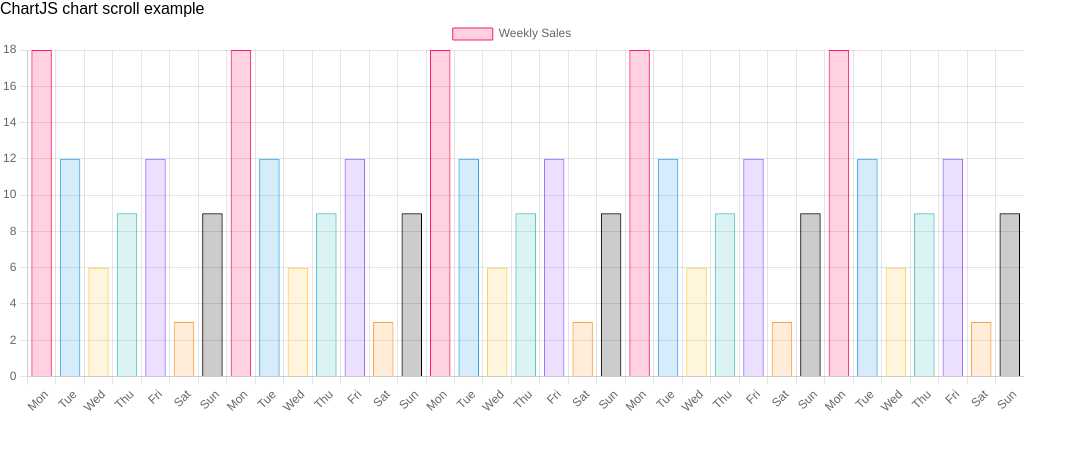
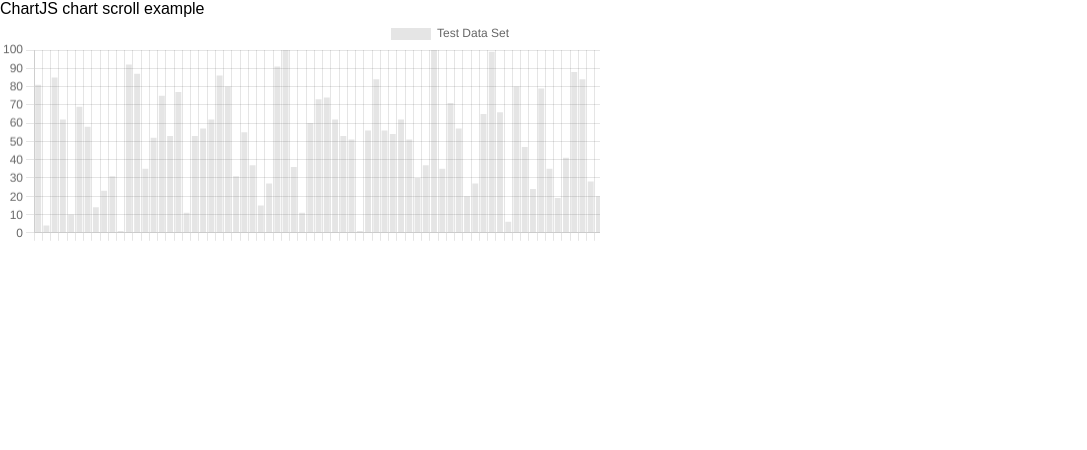
Before and after one commit to tony2550/Chart.js-JavaScript, a website: page ScrollstickyYaxis.html in a window 1280 px wide. Shown: the whole page, without its empty margins (0-1087 px from the left). Drawn offline with nearby package versions, Linux system fonts and the light colour scheme.

Commit message:
finish stickyYaxis example

```diff
--- a/ScrollstickyYaxis.html
+++ b/ScrollstickyYaxis.html
@@ -18,124 +18,210 @@
         position: absolute;
         left: 0;
         top: 0;
+        pointer-events: none;
       }
 
-      .chartcontainer {
-        width: 80vw;
-        height: 50vh;
+      .chartAreaWrapper {
+        width: 600px;
         overflow-x: scroll;
       }
     </style>
+    <script src="https://code.jquery.com/jquery-1.12.4.min.js"></script>
   </head>
   <body>
     <div class="chartMenu">
       <p>ChartJS chart scroll example</p>
     </div>
     <div class="chartWrapper">
-      <div class="chartcontainer">
-        <canvas id="myChart"></canvas>
+      <div class="chartAreaWrapper">
+        <div class="chartAreaWrapper2">
+          <canvas id="chart-Test" height="300" width="1200"></canvas>
         </div>
-      <canvas id="myChartAxis"></canvas>
       </div>
+      <canvas id="axis-Test" height="300" width="0"></canvas>
+    </div>
+
     <script type="text/javascript" src="https://cdn.jsdelivr.net/npm/chart.js"></script>
     <script>
       // setup
-      const data = {
-        labels: [
-          'Mon',
-          'Tue',
-          'Wed',
-          'Thu',
-          'Fri',
-          'Sat',
-          'Sun',
-          'Mon',
-          'Tue',
-          'Wed',
-          'Thu',
-          'Fri',
-          'Sat',
-          'Sun',
-          'Mon',
-          'Tue',
-          'Wed',
-          'Thu',
-          'Fri',
-          'Sat',
-          'Sun',
-          'Mon',
-          'Tue',
-          'Wed',
-          'Thu',
-          'Fri',
-          'Sat',
-          'Sun',
-          'Mon',
-          'Tue',
-          'Wed',
-          'Thu',
-          'Fri',
-          'Sat',
-          'Sun',
-        ],
+      // const data = {
+      //   labels: [
+      //     'Mon',
+      //     'Tue',
+      //     'Wed',
+      //     'Thu',
+      //     'Fri',
+      //     'Sat',
+      //     'Sun',
+      //     'Mon',
+      //     'Tue',
+      //     'Wed',
+      //     'Thu',
+      //     'Fri',
+      //     'Sat',
+      //     'Sun',
+      //     'Mon',
+      //     'Tue',
+      //     'Wed',
+      //     'Thu',
+      //     'Fri',
+      //     'Sat',
+      //     'Sun',
+      //     'Mon',
+      //     'Tue',
+      //     'Wed',
+      //     'Thu',
+      //     'Fri',
+      //     'Sat',
+      //     'Sun',
+      //     'Mon',
+      //     'Tue',
+      //     'Wed',
+      //     'Thu',
+      //     'Fri',
+      //     'Sat',
+      //     'Sun',
+      //   ],
+      //   datasets: [
+      //     {
+      //       label: 'Weekly Sales',
+      //       data: [18, 12, 6, 9, 12, 3, 9, 18, 12, 6, 9, 12, 3, 9, 18, 12, 6, 9, 12, 3, 9, 18, 12, 6, 9, 12, 3, 9, 18, 12, 6, 9, 12, 3, 9],
+      //       backgroundColor: [
+      //         'rgba(255, 26, 104, 0.2)',
+      //         'rgba(54, 162, 235, 0.2)',
+      //         'rgba(255, 206, 86, 0.2)',
+      //         'rgba(75, 192, 192, 0.2)',
+      //         'rgba(153, 102, 255, 0.2)',
+      //         'rgba(255, 159, 64, 0.2)',
+      //         'rgba(0, 0, 0, 0.2)',
+      //       ],
+      //       borderColor: [
+      //         'rgba(255, 26, 104, 1)',
+      //         'rgba(54, 162, 235, 1)',
+      //         'rgba(255, 206, 86, 1)',
+      //         'rgba(75, 192, 192, 1)',
+      //         'rgba(153, 102, 255, 1)',
+      //         'rgba(255, 159, 64, 1)',
+      //         'rgba(0, 0, 0, 1)',
+      //       ],
+      //       borderWidth: 1,
+      //     },
+      //   ],
+      // };
+      // render init block
+      //  const myChart = new Chart(document.getElementById('myChart'), config);
+
+      $(document).ready(function () {
+        function generateLabels() {
+          var chartLabels = [];
+          for (x = 0; x < 100; x++) {
+            chartLabels.push('Label' + x);
+          }
+          return chartLabels;
+        }
+
+        function generateData() {
+          var chartData = [];
+          for (x = 0; x < 100; x++) {
+            chartData.push(Math.floor(Math.random() * 100 + 1));
+          }
+          return chartData;
+        }
+
+        function addData(numData, chart) {
+          for (var i = 0; i < numData; i++) {
+            chart.data.datasets[0].data.push(Math.random() * 100);
+            chart.data.labels.push('Label' + i);
+            var newwidth = $('.chartAreaWrapper2').width() + 60;
+            $('.chartAreaWrapper2').width(newwidth);
+          }
+        }
+
+        var chartData = {
+          labels: generateLabels(),
           datasets: [
             {
-            label: 'Weekly Sales',
-            data: [18, 12, 6, 9, 12, 3, 9, 18, 12, 6, 9, 12, 3, 9, 18, 12, 6, 9, 12, 3, 9, 18, 12, 6, 9, 12, 3, 9, 18, 12, 6, 9, 12, 3, 9],
-            backgroundColor: [
-              'rgba(255, 26, 104, 0.2)',
-              'rgba(54, 162, 235, 0.2)',
-              'rgba(255, 206, 86, 0.2)',
-              'rgba(75, 192, 192, 0.2)',
-              'rgba(153, 102, 255, 0.2)',
-              'rgba(255, 159, 64, 0.2)',
-              'rgba(0, 0, 0, 0.2)',
-            ],
-            borderColor: [
-              'rgba(255, 26, 104, 1)',
-              'rgba(54, 162, 235, 1)',
-              'rgba(255, 206, 86, 1)',
-              'rgba(75, 192, 192, 1)',
-              'rgba(153, 102, 255, 1)',
-              'rgba(255, 159, 64, 1)',
-              'rgba(0, 0, 0, 1)',
-            ],
-            borderWidth: 1,
+              label: 'Test Data Set',
+              data: generateData(),
             },
           ],
         };
 
-      // config
-      const config = {
+        $(function () {
+          let rectangleSet = false;
+
+          let canvasTest = $('#chart-Test');
+          let chartTest = new Chart(canvasTest, {
             type: 'bar',
-        data,
+            data: chartData,
+            maintainAspectRatio: false,
+            responsive: true,
             options: {
-          responsive: true,
-          maintainAspectRatio: false,
-          // animations: {
-          //   onComplete: (animation) => {
-          //     let chart;
-          //   },
-          // },
+              tooltips: {
+                titleFontSize: 0,
+                titleMarginBottom: 0,
+                bodyFontSize: 12,
+              },
+              legend: {
+                display: false,
+              },
               scales: {
-            x: {},
+                x: {
+                  ticks: {
+                    fontSize: 12,
+                    display: false,
+                  },
+                },
+
                 y: {
+                  ticks: {
+                    fontSize: 12,
                     beginAtZero: true,
                   },
                 },
               },
-      };
-      let xAxisminwidth = 10;
-      function fitChart() {
-        let chartCanvas = document.getElementById('myChart');
-        let maxWidth = chartCanvas.parentElement.parentElement.clientWidth;
-        let width = Math.max(myChart.data.labels.length * xAxisminwidth, maxWidth);
+              animation: {
+                onComplete: function () {
+                  if (!rectangleSet) {
+                    let scale = window.devicePixelRatio;
+                    console.log(chartTest);
+                    var sourceCanvas = chartTest.canvas;
+                    var copyWidth = chartTest.scales.y.width - 10;
+                    var copyHeight = chartTest.scales.y.height + chartTest.scales.y.top + 10;
 
-        chartCanvas.parentElement.style.width = width + 'vw';
+                    var targetCtx = document.getElementById('axis-Test').getContext('2d');
+
+                    targetCtx.scale(scale, scale);
+                    targetCtx.canvas.width = copyWidth * scale;
+                    targetCtx.canvas.height = copyHeight * scale;
+
+                    targetCtx.canvas.style.width = `${copyWidth}px`;
+                    targetCtx.canvas.style.height = `${copyHeight}px`;
+                    targetCtx.drawImage(sourceCanvas, 0, 0, copyWidth * scale, copyHeight * scale, 0, 0, copyWidth * scale, copyHeight * scale);
+
+                    var sourceCtx = sourceCanvas.getContext('2d');
+
+                    // Normalize coordinate system to use css pixels.
+
+                    sourceCtx.clearRect(0, 0, copyWidth * scale, copyHeight * scale);
+                    rectangleSet = true;
                   }
+                },
+                onProgress: function () {
+                  if (rectangleSet === true) {
+                    var copyWidth = chartTest.scales['y-axis-0'].width;
+                    var copyHeight = chartTest.scales['y-axis-0'].height + chartTest.scales['y-axis-0'].top + 10;
 
-      // render init block
-      const myChart = new Chart(document.getElementById('myChart'), config);
+                    var sourceCtx = chartTest.chart.canvas.getContext('2d');
+                    sourceCtx.clearRect(0, 0, copyWidth, copyHeight);
+                  }
+                },
+              },
+            },
+          });
+          addData(5, chartTest);
+        });
+      });
     </script>
   </body>
 </html>
```
Lines whose indentation alone changed are shown as unchanged.
